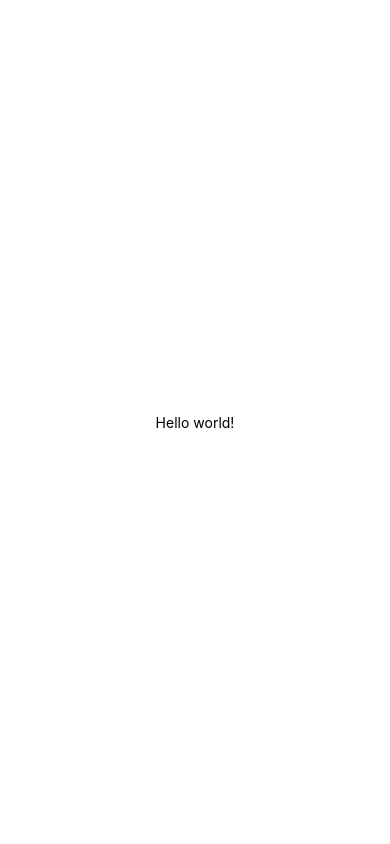
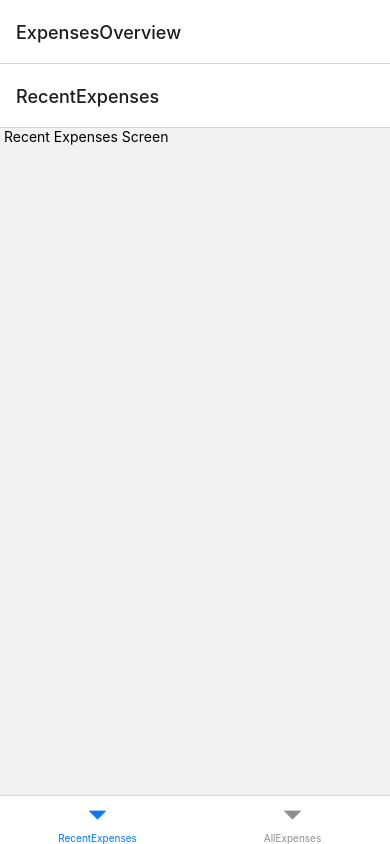
Before and after one commit to ranaawais0303/expenseWithNative, a React Native app in the folder expenseNative/: screen / in a window 390 px wide. Built offline with nearby package versions, Linux system fonts and the light colour scheme.

Commit message:
working navigation

```diff
--- a/expenseNative/App.js
+++ b/expenseNative/App.js
@@ -1,20 +1,32 @@
 import { StatusBar } from 'expo-status-bar';
-import { StyleSheet, Text, View } from 'react-native';
+import { NavigationContainer } from '@react-navigation/native'
+import { createNativeStackNavigator } from '@react-navigation/native-stack'
+import { createBottomTabNavigator } from '@react-navigation/bottom-tabs'
+import ManageExpenses from './screens/ManageExpenses';
+import RecentExpenses from './screens/RecentExpenses';
+import AllExpenses from './screens/AllExpenses';
+export default function App() {
 
-export default function App() {
+  const Stack = createNativeStackNavigator()
+  const BottomTabs = createBottomTabNavigator()
+
+  function ExpensesOverview() {
+    return <BottomTabs.Navigator >
+      <BottomTabs.Screen name="RecentExpenses" component={RecentExpenses} />
+      <BottomTabs.Screen name="AllExpenses" component={AllExpenses} />
+    </BottomTabs.Navigator>
+  }
+
   return (
-    <View style={styles.container}>
-      <Text>Hello world!</Text>
+    <>
       <StatusBar style="auto" />
-    </View>
+      <NavigationContainer>
+        <Stack.Navigator>
+          <Stack.Screen name="ExpensesOverview" component={ExpensesOverview} />
+          <Stack.Screen name="ManageExpense" component={ManageExpenses} />
+        </Stack.Navigator>
+      </NavigationContainer>
+    </>
+
   );
 }
-
-const styles = StyleSheet.create({
-  container: {
-    flex: 1,
-    backgroundColor: '#fff',
-    alignItems: 'center',
-    justifyContent: 'center',
-  },
-});
```
